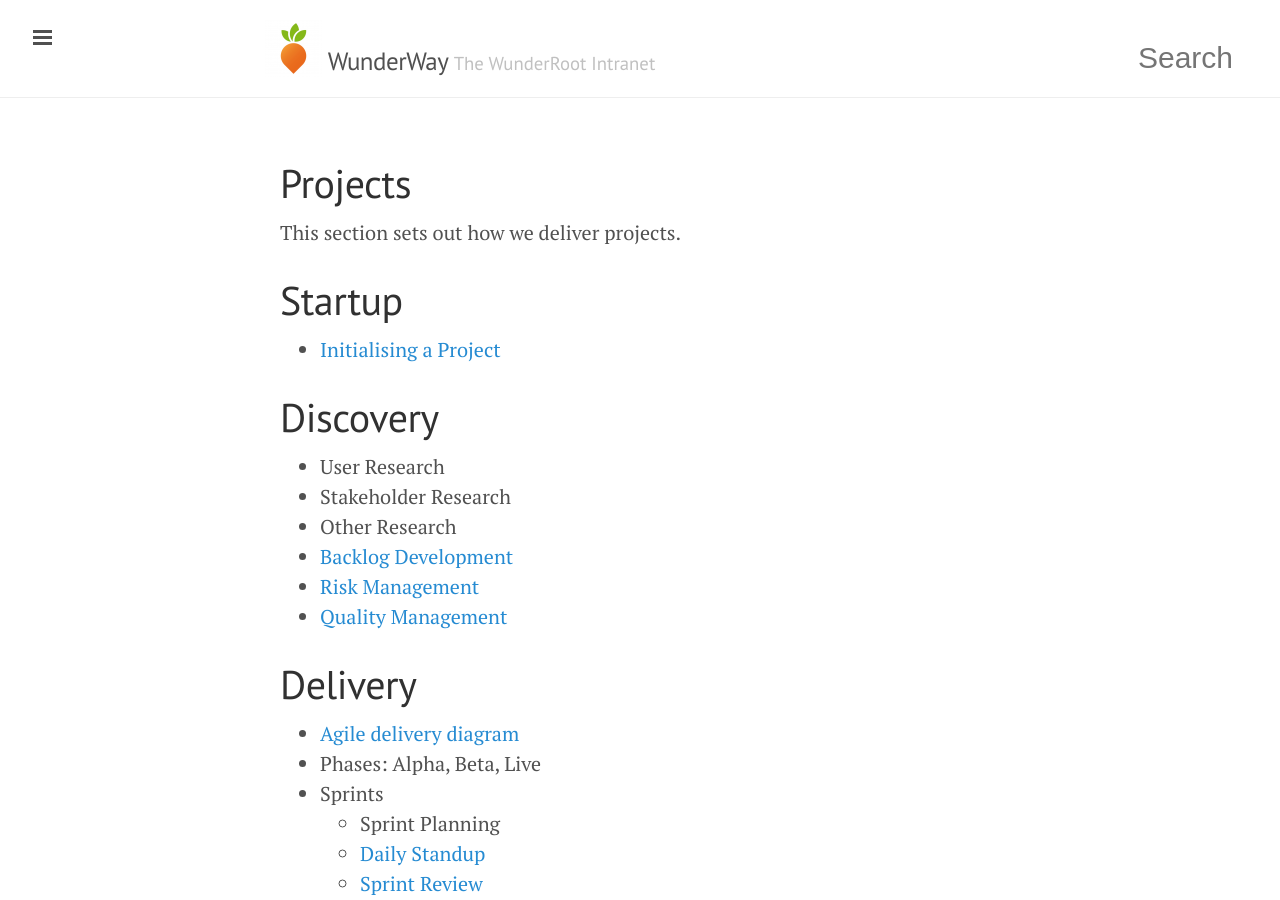
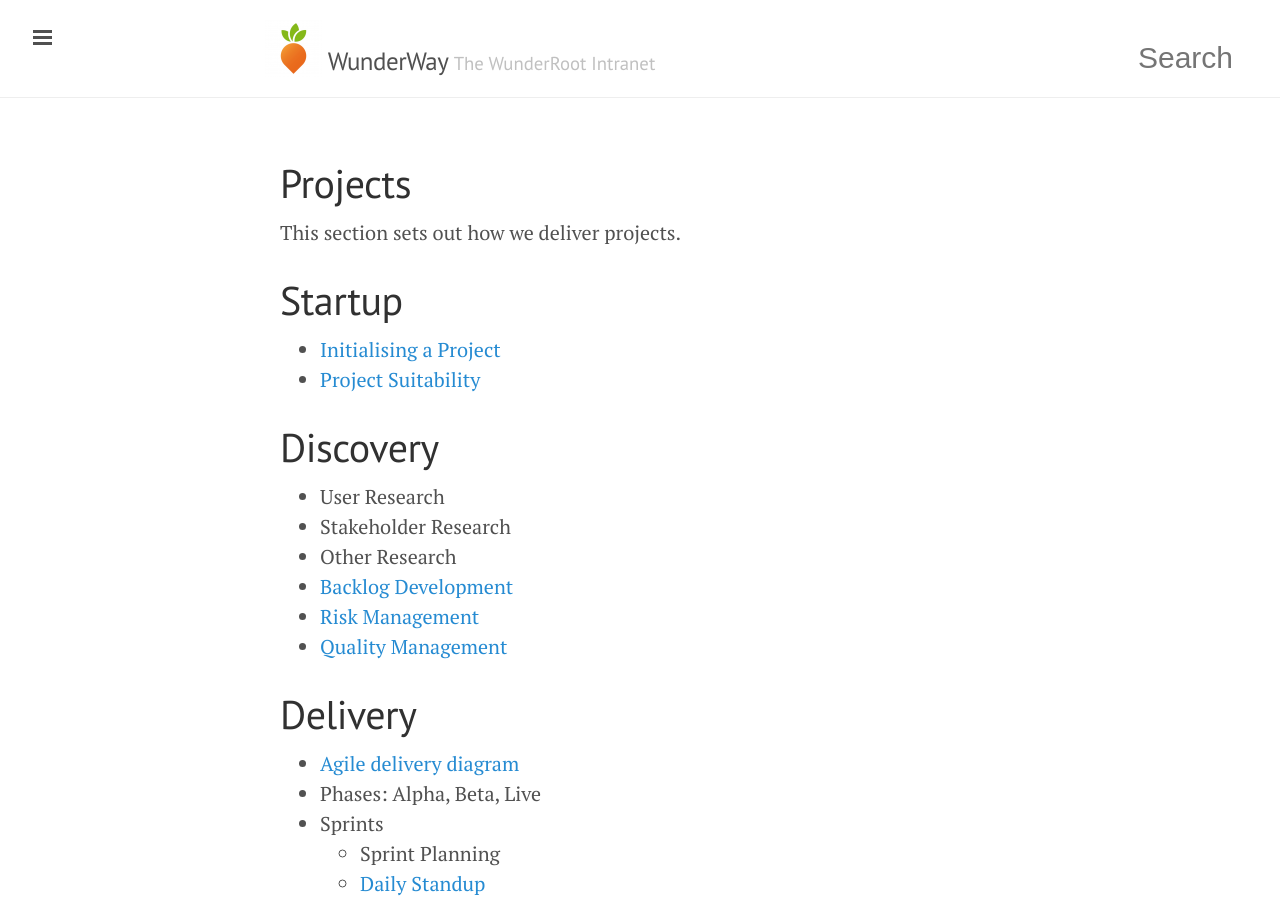
Before and after one commit to tormi/WunderWay, a Jekyll site: the page built from projects/index.md, in a window 1280 px wide and 900 px high. Built offline with Jekyll 4.4.1, drawn with Linux system fonts in a browser that asks for light colours; Markdown is read by kramdown in place of the engine named in the settings.

Commit message:
Updated Projects menu

```diff
--- a/projects/index.md
+++ b/projects/index.md
@@ -8,6 +8,7 @@ This section sets out how we deliver projects.
 #Startup
 
 - [Initialising a Project](/projects/initialising-a-project)
+- [Project Suitability](/projects/suitable-project/)
 
 
 # Discovery
```
